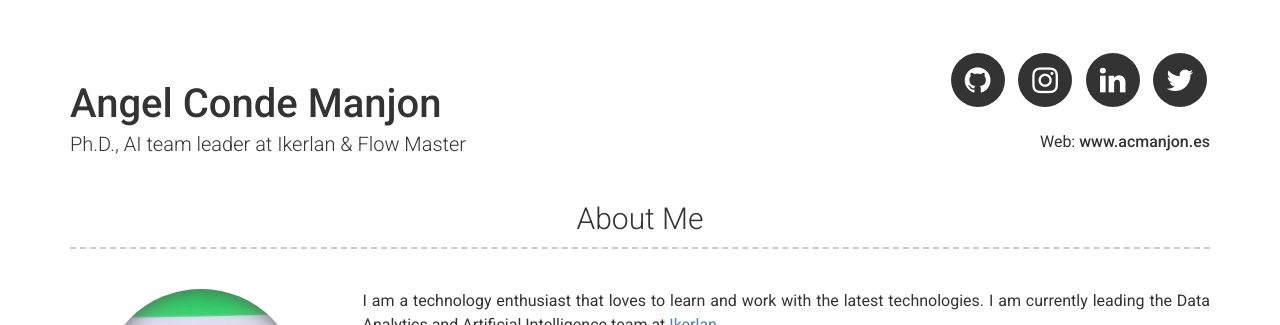
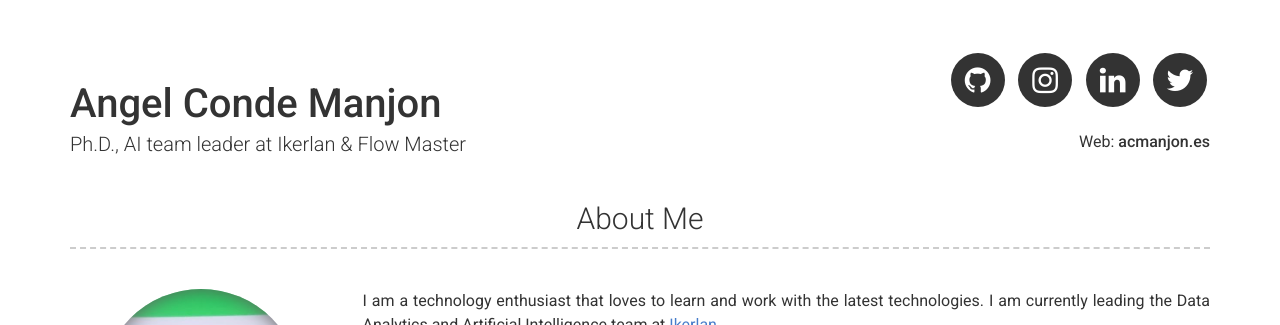
Before and after one commit to Neuw84/neuw84.github.io, a Jekyll site: the page built from index.md, in a window 1280 px wide and 900 px high. Shown: the top 325 px of the window. Built offline with Jekyll 4.4.1, drawn with Linux system fonts in a browser that asks for light colours.

Commit message:
Update _config.yml

```diff
--- a/_config.yml
+++ b/_config.yml
@@ -6,7 +6,7 @@ repository: Neuw84/neuw84.github.io
 name: Angel Conde Manjon
 title: Ph.D., AI team leader at Ikerlan & Flow Master
 #email: Your email (optional)
-website: www.acmanjon.es
+website: acmanjon.es
 
 # Social links
 twitter_username: neuw84
```
